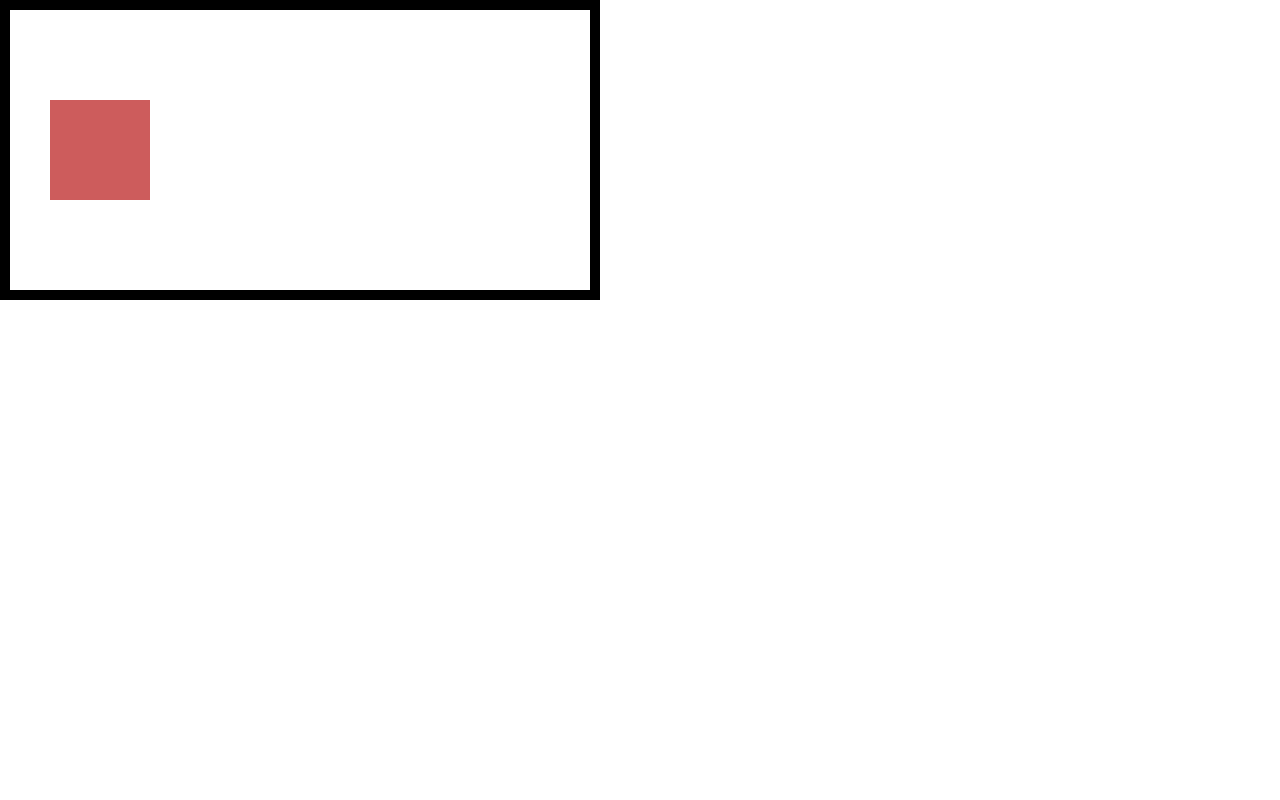
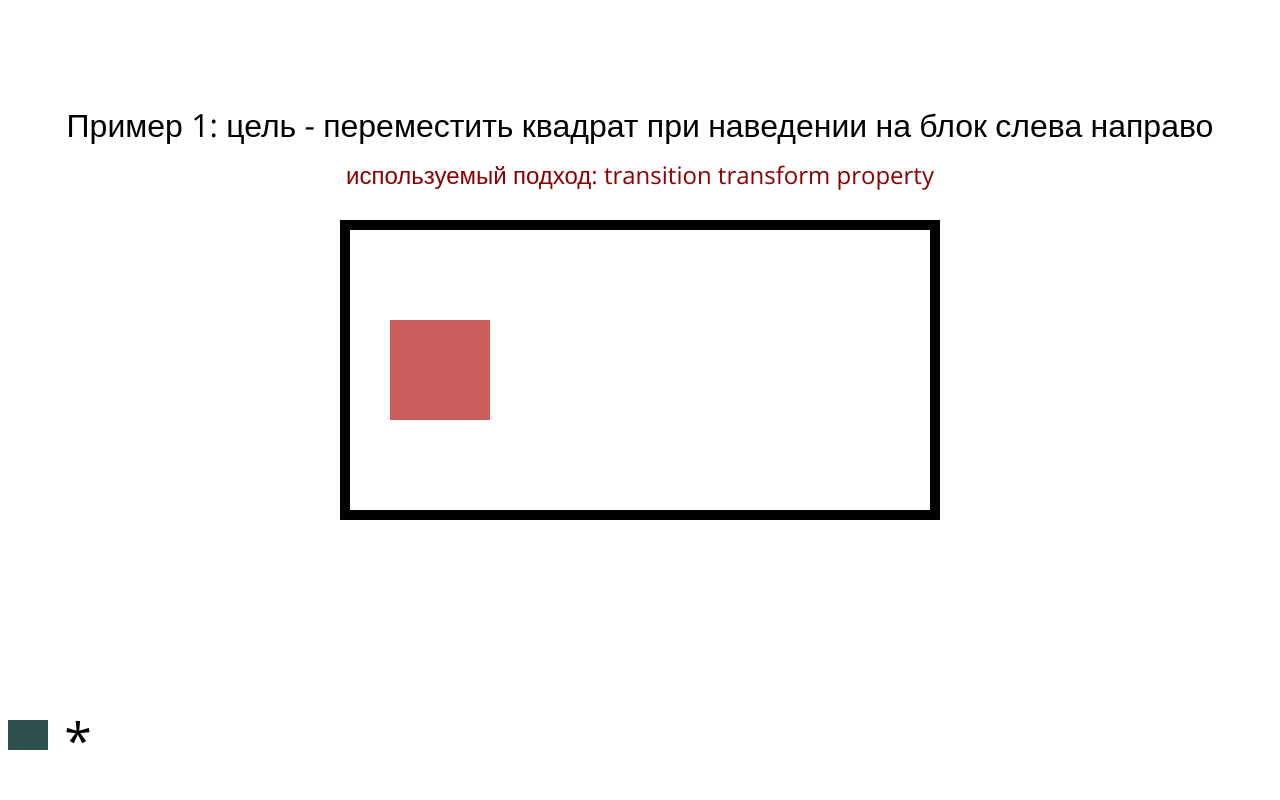
Before and after one commit to AlexeyKrotkov/js-animation-conf, a website built with webpack: page src/index.html in a window 1280 px wide. Shown: the top 800 px of the page. Built offline with nearby package versions, Linux system fonts and the light colour scheme.

Commit message:
add more examples

```diff
--- a/package.json
+++ b/package.json
@@ -27,6 +27,7 @@
     "cssnano": "^4.1.10",
     "eslint": "^6.4.0",
     "eslint-loader": "^3.0.0",
+    "file-loader": "^4.2.0",
     "html-webpack-plugin": "^3.2.0",
     "mini-css-extract-plugin": "^0.8.0",
     "node-sass": "^4.12.0",
@@ -41,6 +42,7 @@
     "webpack-dev-server": "^3.8.1"
   },
   "dependencies": {
-    "lodash": "^4.17.15"
+    "lodash": "^4.17.15",
+    "typeface-open-sans": "0.0.75"
   }
 }
--- a/src/components/RectTransition/index.js
+++ b/src/components/RectTransition/index.js
@@ -1,54 +1,117 @@
 import styles from './styles.scss';
 
 export default class RectTransition {
-  constructor({ containerId }) {
-    this.props = { containerId };
-    this.render();
-    this.rectNode = document.getElementById('rect');
-    this.parentNode = document.getElementById('parent');
+  constructor() {
+    this.parentNode = null;
+    this.rectNode = null;
+    // for example 3
+    this.transitionActions = 0;
+    // for example 4
+    this.isAnimationActive = false;
+    // for example 5
+    this.xPosition = 0;
+    this.isLoopAnimationActive = false;
+    this.direction = 'right';
+    this.initialize();
   }
 
-  getTemplate() {
-    return `<div id="parent" class="${styles.wrapper}">
-                <div id="rect" class="${styles.rect}"></div>
-            </div>`;
-  }
-
+  // example 1
   runAnimationsViaCSSTransition = () => {
     this.rectNode.classList.add(styles.animatedTransition);
   };
 
-  stopAnimationViaCSSTransition = () => {
-    this.rectNode.classList.remove(styles.animatedTransition);
-  };
-
+  // example 2
   runAnimationsViaCSSAnimationKeyframes = () => {
     this.rectNode.classList.add(styles.animatedKeyframes);
   };
 
-  stopAnimationsViaCSSAnimationKeyframes = () => {
-    this.rectNode.classList.add(styles.animatedKeyframes);
+  // example 3
+  transitionEndListener = () => {
+    this.rectNode.style.transform = 'translateX(0)';
+    this.transitionActions += 1;
+    if (this.transitionActions === 3) {
+      this.transitionActions = 0;
+      this.rectNode.removeEventListener('transitionend', this.transitionEndListener);
+    }
+  };
+  mouseEnterListener = e => {
+    if (!this.transitionActions) {
+      this.rectNode.style.transform = 'translateX(500px) translateX(-100%)';
+      this.transitionActions += 1;
+      this.rectNode.addEventListener('transitionend', this.transitionEndListener);
+    }
   };
 
   runAnimationsViaTransitionEndCallback() {
-    this.rectNode.addEventListener('transitionend', e => {
-      // if (this.rectNode)
-    })
+    this.parentNode.addEventListener('mouseenter', this.mouseEnterListener);
   }
 
-  runAnimationsViaSetTimeout() {
+  // example 4
+  mouseEnterListener2 = e => {
+    if (!this.isAnimationActive) {
+      this.rectNode.style.transform = 'translateX(500px) translateX(-100%)';
+      this.isAnimationActive = true;
+      setTimeout(() => {
+        this.rectNode.style.transform = 'translateX(0)';
+        setTimeout(() => {
+          this.isAnimationActive = false;
+        });
+      }, 1000);
+    }
+  };
+  runAnimationViaSetTimeoutDelays = () => {
+    this.parentNode.addEventListener('mouseenter', this.mouseEnterListener2);
+  };
+
+  // example 5
+  tickLeft = () => {
+    if (this.xPosition > 0) {
+      this.xPosition -= 1;
+      setTimeout(this.tickLeft, 0);
+      this.rectNode.style.transform = `translateX(${this.xPosition}px)`;
+    } else {
+      this.isLoopAnimationActive = false;
+    }
+  };
+  tickRight = () => {
+    if (this.xPosition < 500 - this.rectNode.getBoundingClientRect().width) {
+      this.xPosition += 1;
+      this.rectNode.style.transform = `translateX(${this.xPosition}px)`;
+      setTimeout(this.tickRight, 0);
+    } else {
+      this.tickLeft();
+    }
+  };
+  mouseEnterListener3 = e => {
+    if (!this.isLoopAnimationActive) {
+      this.isLoopAnimationActive = true;
+      this.tickRight();
+    }
+  };
+  runAnimationsViaSetTimeoutLoop() {
+    this.rectNode.style.transition = "none";
+    this.parentNode.addEventListener('mouseenter', this.mouseEnterListener3);
+  }
+
+  runAnimationsViaRafLoop() {
 
   }
 
-  runAnimationsViaRaf() {
+  runAnimationsViaTweenMaxLibrary() {
 
   }
 
-  getParentNode = () => this.parentNode;
+  initialize() {
+    this.parentNode = document.createElement('div');
+    this.parentNode.classList.add(styles.wrapper);
+    this.rectNode = document.createElement('div');
+    this.rectNode.classList.add(styles.rect);
+    // **
+    this.parentNode.appendChild(this.rectNode);
+  }
 
-  render() {
-    const { containerId } = this.props;
-    const rootNode = document.getElementById(containerId);
-    rootNode.innerHTML = this.getTemplate();
+  getTemplate = () => {
+    return this.parentNode;
   }
+
 }
--- a/src/components/RectTransition/styles.scss
+++ b/src/components/RectTransition/styles.scss
@@ -1,10 +1,12 @@
 .wrapper {
   display: flex;
   align-items: center;
+  margin: 0 auto;
   height: 200px;
   width: 500px;
   padding: 40px;
   border: 10px solid black;
+  box-sizing: content-box;
 }
 
 .rect {
@@ -12,7 +14,7 @@
   height: 100px;
   width: 100px;
   transform: translateX(0);
-  transition: 2s ease transform;
+  transition: 1s ease transform;
 }
 
 //css animation via transition
@@ -37,6 +39,6 @@
 }
 .animatedKeyframes {
   .wrapper:hover & {
-    animation: rectMovingKeyframes 2s ease;
+    animation: rectMovingKeyframes 2s ease forwards;
   }
 }
--- /dev/null
+++ b/src/components/Separator/index.js
@@ -0,0 +1,14 @@
+import styles from './styles.scss';
+
+export default class Separator {
+  constructor(){
+    this.initialize();
+  }
+  initialize() {
+    this.node = document.createElement('div');
+    this.node.classList.add(styles.component);
+  }
+  getTemplate() {
+    return this.node;
+  }
+};
--- /dev/null
+++ b/src/components/Separator/styles.scss
@@ -0,0 +1,31 @@
+.component {
+  position: relative;
+  margin: 200px 0;
+  height: 30px;
+  width: 40px;
+  background: darkslategray;
+  font-size: 50px;
+  &::after {
+    content: "*";
+    left: -50px;
+    position: absolute;
+    display: flex;
+    justify-content: center;
+    line-height: 40px;
+    vertical-align: middle;
+    width: 100%;
+    height: 100%;
+  }
+  &::before {
+    content: "*";
+    right: 0;
+    left: 50px;
+    position: absolute;
+    justify-content: center;
+    display: flex;
+    line-height: 40px;
+    vertical-align: middle;
+    width: 100%;
+    height: 100%;
+  }
+}
--- /dev/null
+++ b/src/components/Subtitle/index.js
@@ -0,0 +1,16 @@
+import styles from './styles.scss';
+
+export default class Subtitle {
+  constructor({subtitle}){
+    this.props = { subtitle };
+    this.initialize();
+  }
+  initialize() {
+    this.node = document.createElement('div');
+    this.node.innerText = this.props.subtitle;
+    this.node.classList.add(styles.component);
+  }
+  getTemplate() {
+    return this.node;
+  }
+};
--- /dev/null
+++ b/src/components/Subtitle/styles.scss
@@ -0,0 +1,7 @@
+.component {
+  font-size: 24px;
+  line-height: 30px;
+  text-align: center;
+  vertical-align: middle;
+  color: darkred;
+}
--- /dev/null
+++ b/src/components/Title/index.js
@@ -0,0 +1,16 @@
+import styles from './styles.scss';
+
+export default class Title {
+  constructor({title}){
+    this.props = { title };
+    this.initialize();
+  }
+  initialize() {
+    this.node = document.createElement('div');
+    this.node.innerText = this.props.title;
+    this.node.classList.add(styles.component);
+  }
+  getTemplate() {
+    return this.node;
+  }
+};
--- /dev/null
+++ b/src/components/Title/styles.scss
@@ -0,0 +1,6 @@
+.component {
+  font-size: 32px;
+  line-height: 30px;
+  vertical-align: middle;
+  text-align: center;
+}
--- a/src/components/index.js
+++ b/src/components/index.js
@@ -1 +1,4 @@
 export { default as RectTransition } from './RectTransition';
+export { default as Title } from './Title';
+export { default as withTitleWrapperView} from './withTitleWrapperView';
+export { default as Separator } from './Separator';
--- /dev/null
+++ b/src/components/withTitleWrapperView/index.js
@@ -0,0 +1,26 @@
+import Title from '../Title';
+import Subtitle from '../Subtitle';
+import styles from './styles.scss';
+
+export default function withTitleWrapperView({ title, subtitle }) {
+  return childrenNode => {
+    const parentNode = document.createElement('div');
+    parentNode.classList.add('wrapper');
+    const TitleIns = new Title({ title });
+    const SubtitleIns = new Subtitle({ subtitle });
+
+    const titleRow = document.createElement('div');
+    titleRow.classList.add(styles.row);
+    const subtitleRow = document.createElement('div');
+    subtitleRow.classList.add(styles.subRow);
+
+    titleRow.appendChild(TitleIns.getTemplate());
+    subtitleRow.appendChild(SubtitleIns.getTemplate());
+    parentNode.appendChild(titleRow);
+    if (subtitle) {
+      parentNode.appendChild(subtitleRow);
+    }
+    parentNode.appendChild(childrenNode);
+    return parentNode;
+  };
+}
--- /dev/null
+++ b/src/components/withTitleWrapperView/styles.scss
@@ -0,0 +1,8 @@
+.row {
+  padding: 10px 0;
+}
+
+.subRow {
+  padding-top: 10px;
+  padding-bottom: 30px;
+}
--- a/src/index.js
+++ b/src/index.js
@@ -1,27 +1,91 @@
-import { RectTransition } from './components';
+import { RectTransition, Separator, withTitleWrapperView } from './components';
+import 'typeface-open-sans/index.css';
 import './styles/global.scss';
 
 const containerId = 'root';
 
 const initApp = () => {
-  const rectTransitionInst = new RectTransition({
-    containerId
-  });
+  const rootContainer = document.getElementById(containerId);
 
   // example 1 - via css transition
-  // цель перемещать квадрат при наведении на блок слева направо
-  // rectTransitionInst.runAnimationsViaCSSTransition();
-  // setTimeout(rectTransitionInst.stopAnimationViaCSSTransition, 3000);
+  (() => {
+    const rect = new RectTransition({
+      containerId,
+    });
+    rect.runAnimationsViaCSSTransition();
+    const rectNode = rect.getTemplate();
+    const rectWithTitleNode = withTitleWrapperView({
+      title: 'Пример 1: цель - переместить квадрат при наведении на блок слева направо',
+      subtitle: 'используемый подход: transition transform property'
+    })(rectNode);
+
+    rootContainer.appendChild(rectWithTitleNode);
+    rootContainer.appendChild(new Separator().getTemplate());
+  })();
 
   // example 2 - via css animation
-  // цель перемещать квадрат при наведении на блок слева направо и обратно
-  rectTransitionInst.runAnimationsViaCSSAnimationKeyframes();
-  // setTimeout(rectTransitionInst.stopAnimationsViaCSSAnimationKeyframes, 3000);
+  (() => {
+    const rect = new RectTransition({
+      containerId,
+    });
+    rect.runAnimationsViaCSSAnimationKeyframes();
+    const rectNode = rect.getTemplate();
+    const rectWithTitleNode = withTitleWrapperView({
+      title: 'Пример 2: цель - переместить квадрат при наведении на блок слева направо и обратно',
+      subtitle: 'используемый подход: css animation property, задаём анимацию transform property в keyframes'
+    })(rectNode);
+
+    rootContainer.appendChild(rectWithTitleNode);
+    rootContainer.appendChild(new Separator().getTemplate());
+  })();
 
   // example 3 - via transitionend callback
-  // цель перемещать квадрат при наведении на блок слева направо и обратно используя css, но не css animation keyframes
-  rectTransitionInst.runAnimationsViaTransitionEndCallback();
-  // setTimeout(rectTransitionInst.stopAnimationsViaTransitionEndCallback, 3000);
+  (() => {
+    const rect = new RectTransition({
+      containerId,
+    });
+    rect.runAnimationsViaTransitionEndCallback();
+    const rectNode = rect.getTemplate();
+    const rectWithTitleNode = withTitleWrapperView({
+      title: 'Пример 3: цель - такая же, как в примере 2, с использованием JS и transitionend',
+      subtitle: 'используемый подход: навешиваем слушатель на событие transitionend и проверяя количество срабатываний этого callback изменяем направление движения. Мы не завязываемся на setTimeout'
+    })(rectNode);
+
+    rootContainer.appendChild(rectWithTitleNode);
+    rootContainer.appendChild(new Separator().getTemplate());
+  })();
+
+  // example 4 - via setTimeout delays
+  (() => {
+    const rect = new RectTransition({
+      containerId,
+    });
+    rect.runAnimationViaSetTimeoutDelays();
+    const rectNode = rect.getTemplate();
+    const rectWithTitleNode = withTitleWrapperView({
+      title: 'Пример 4: цель - такая же, как в примере 2, но с использованием двух таймеров c задержкой',
+      subtitle: 'используемый подход: используем два setTimeout browser callbacks, чтобы изменить направления движения и установить окончание анимации, стараемся точно синхронизировать скорость CSS анимации и браузерных таймеров'
+    })(rectNode);
+
+    rootContainer.appendChild(rectWithTitleNode);
+    rootContainer.appendChild(new Separator().getTemplate());
+  })();
+
+  // example 5 - via setTimeout loop
+  (() => {
+    const rect = new RectTransition({
+      containerId,
+    });
+    rect.runAnimationsViaSetTimeoutLoop();
+    const rectNode = rect.getTemplate();
+    const rectWithTitleNode = withTitleWrapperView({
+      title: 'Пример 5: цель - такая же, как в примере 2, но с использованием двух таймеров c задержкой',
+      subtitle: 'используемый подход: создаём бесконечную петлю с помощью setTimeout. Вызываем перерисовку снова и снова с минимальной асинхронной задержкой'
+    })(rectNode);
+
+    rootContainer.appendChild(rectWithTitleNode);
+    rootContainer.appendChild(new Separator().getTemplate());
+  })();
 };
 
 initApp();
--- a/src/styles/global.scss
+++ b/src/styles/global.scss
@@ -1,11 +1,17 @@
 html, body {
-  margin: 0;
-  height: 100%;
+  margin-top: 50px;
+  min-height: 100%;
+  font-family: "Open Sans", sans-serif;
 }
 
 .root {
   display: flex;
   align-items: center;
   justify-content: center;
+  flex-flow: column;
   height: 100%;
 }
+
+*, *:before, *:after {
+  box-sizing: border-box;
+}
```
Also changed, not shown: webpack.config.js (+12 -0 lines).
